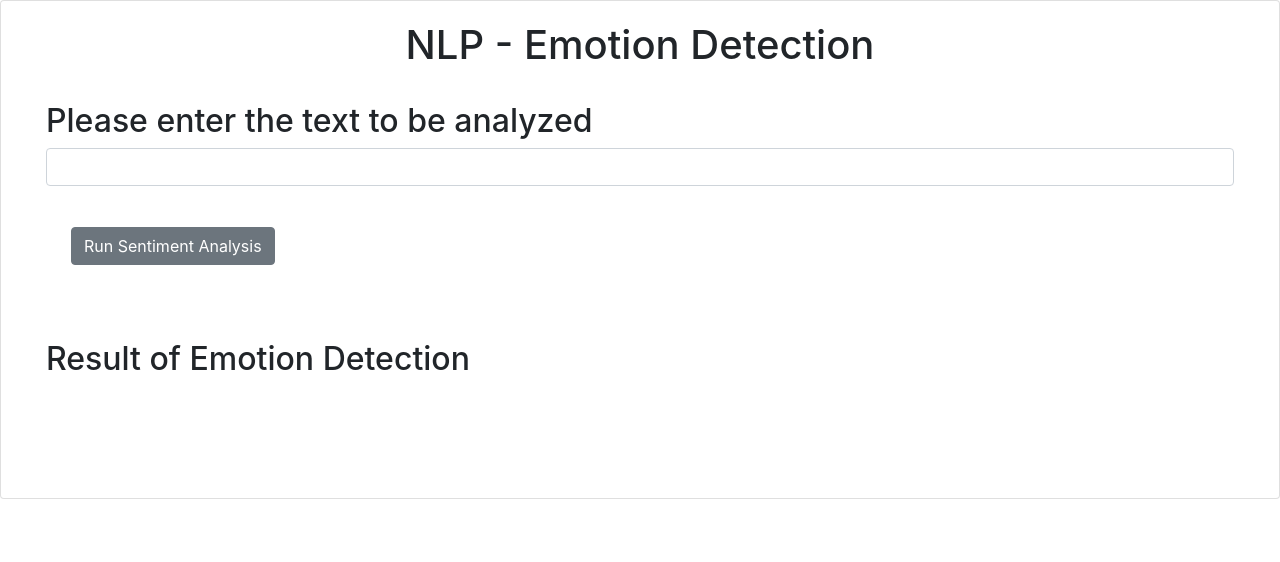
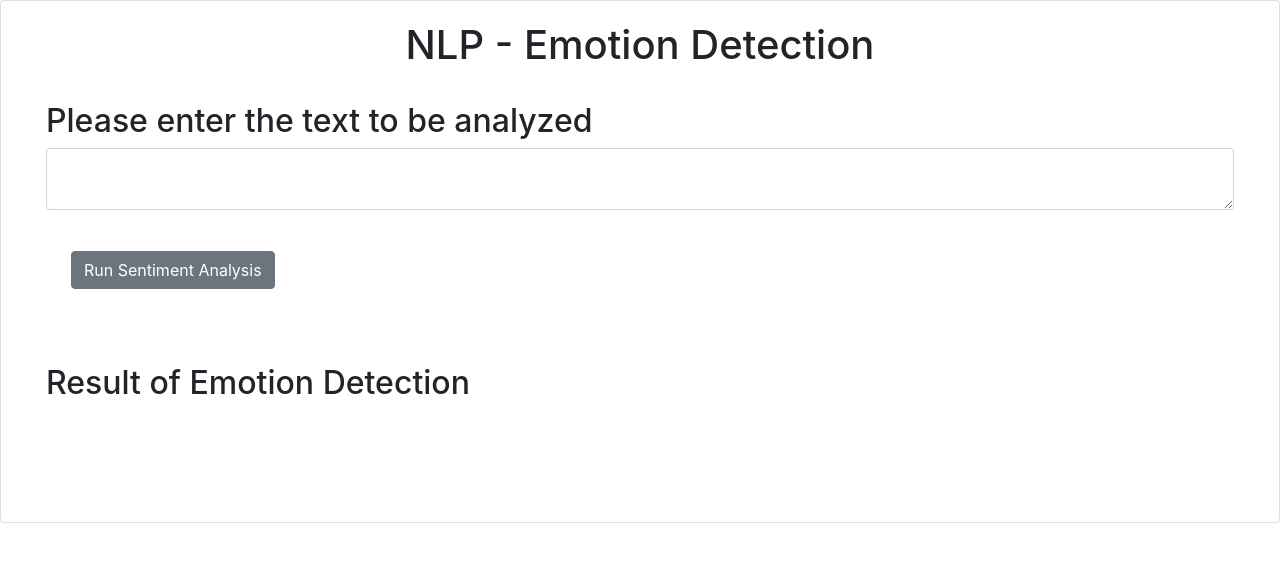
Before and after one commit to pdro-ruiz/IBM-AI-Developer, a Flask app: page / in a window 1280 px wide. Shown: the top 562 px of the page. Run offline with Flask 3, Linux system fonts and the light colour scheme; some libraries are stand-ins or nearby versions.

Commit message:
Update index.html

```diff
--- a/Emotion detector/templates/index.html
+++ b/Emotion detector/templates/index.html
@@ -1,7 +1,9 @@
+<!DOCTYPE html>
 <html>
 <head>
     <link rel="stylesheet" href="https://stackpath.bootstrapcdn.com/bootstrap/4.3.1/css/bootstrap.min.css" integrity="sha384-ggOyR0iXCbMQv3Xipma34MD+dH/1fQ784/j6cY/iJTQUOhcWr7x9JvoRxT2MZw1T" crossorigin="anonymous">
     <script src="./static/mywebscript.js"></script>
+    <title>Emotion Detector</title>
     <style>
         .center-heading {
             text-align: center;
@@ -15,9 +17,8 @@
             <div style="padding: 25px 25px 25px 25px;">
                 <h2 class="mb-3">
                     <label class="form-label">Please enter the text to be analyzed</label>
-                <input type="textarea" class="form-control" id="textToAnalyze">
+                    <textarea class="form-control" id="textToAnalyze"></textarea>
                 </h2>
-
                 <div style="padding: 25px 25px 25px 25px;">
                     <button onclick="RunSentimentAnalysis()" class="btn btn-secondary">Run Sentiment Analysis</button>
                 </div>
@@ -25,8 +26,9 @@
                 <h2 class="mb-3">
                     <label class="form-label">Result of Emotion Detection</label>
                 </h2>
-
                 <div id="system_response" style="padding: 25px 25px 25px 25px;"></div>
             </div>
         </div>
+    </div>
 </body>
+</html>
```
Lines whose indentation alone changed are shown as unchanged.
